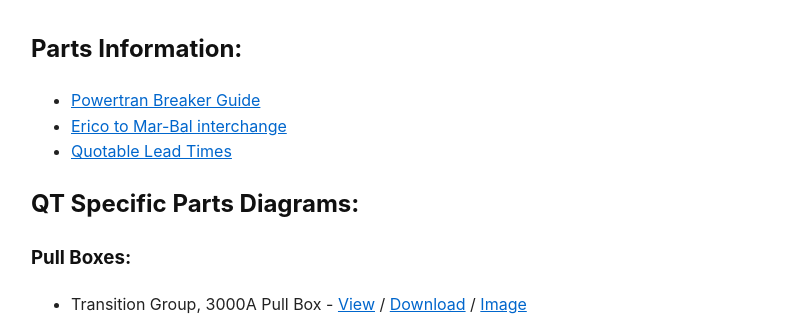
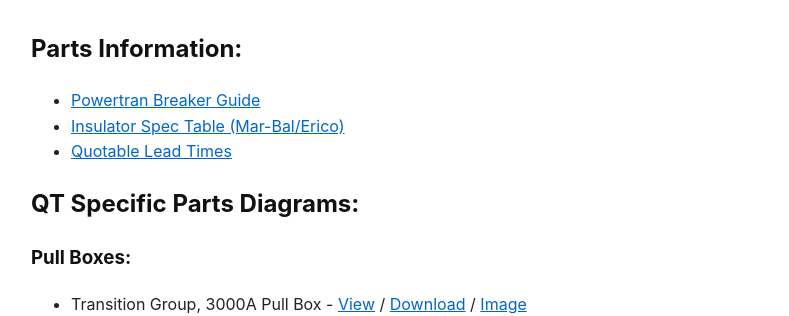
Before and after one commit to epecsupport/Service, a Jekyll site: the page built from library/partscatalogue/partscat.md, in a window 1280 px wide. Shown: the top 316 px of the page, without its empty margins (109-898 px from the left). Built offline with Jekyll 4.4.1, drawn with Linux system fonts in a browser that asks for light colours.

Commit message:
Update partscat.md

```diff
--- a/library/partscatalogue/partscat.md
+++ b/library/partscatalogue/partscat.md
@@ -7,7 +7,7 @@ autolink: true
 ## Parts Information:
 
 - [Powertran Breaker Guide](support/mpcbreakers.html)
-- [Erico to Mar-Bal interchange](support/marbal.html)
+- [Insulator Spec Table (Mar-Bal/Erico)](support/marbal.html)
 - [Quotable Lead Times](support/leadtimes.html)
 
 ## QT Specific Parts Diagrams:
```
